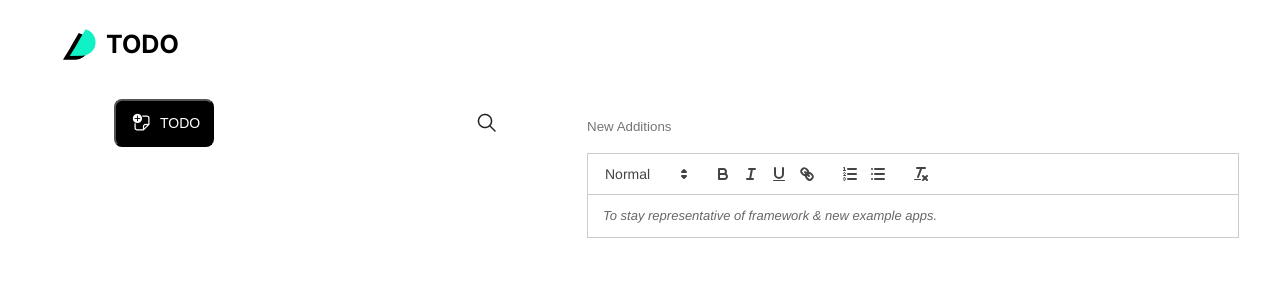
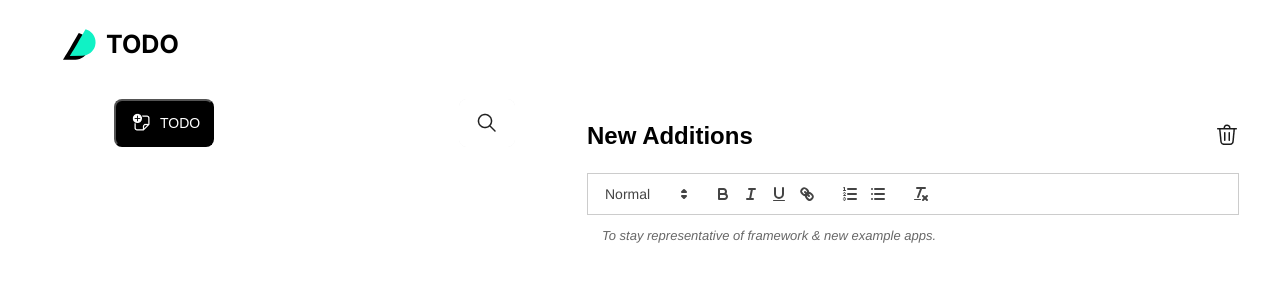
Before and after one commit to PriyanshuGo/my-todo-app, a Next.js app: page / in a window 1280 px wide. Shown: the top 300 px of the page. Built offline with nearby package versions, Linux system fonts and the light colour scheme.

Commit message:
sec2 structure complete

```diff
--- a/src/app/components/Section.jsx
+++ b/src/app/components/Section.jsx
@@ -15,11 +15,19 @@ function Section() {
     setDescription(value);
   };
 
+  const addTodo = () => {
+
+  }
+
+  const deleteTodo = () => {
+
+  }
+
   return (
     <section className="section">
       <div className="sec1main">
         <div className="sec1bar">
-          <button className="sec1add">
+          <button className="sec1add" onClick={addTodo}>
             <div className="sec1icon">
               <Image
                 src="/Add.png"
@@ -41,10 +49,21 @@ function Section() {
         </div>
         <div className="sec1todo">
           {/* Your card component or element can go here */}
+
         </div>
       </div>
       <div className="sec2">
-        <input type="text" id="topic" placeholder="New Additions" />
+      <div className="input">
+      <input type="text" id="topic" placeholder="New Additions" />
+        <button className="delete" onClick={deleteTodo}>
+        <Image
+              src="/delete.png"
+              alt="delete Button"
+              width={24}
+              height={24}
+            />
+        </button>
+      </div>
         <ReactQuill
           value={description}
           onChange={handleDescriptionChange}
--- a/src/app/components/index.css
+++ b/src/app/components/index.css
@@ -39,7 +39,7 @@
 }
 
 /* Section CSS */
-.section{
+.section {
     display: flex;
 }
 
@@ -95,7 +95,7 @@ display: flex;
     cursor: pointer;
 }
 
-.sec2{
+.sec2 {
     width: 652px;
     height: 736px;
     gap: 0px;
@@ -106,10 +106,46 @@ margin-left: 72px;
 
 }
 
-.sec2>input{
+.input {
+    display: flex;
+}
+
+.sec2 input {
     width: 545px;
     height: 54px;
     gap: 0px;
     opacity: 0px;
     border: none;
 }
+
+.sec2 input[type="text"] {
+    font-size: 1.5rem;
+    font-weight: bold;
+    border: none;
+    padding: 10px 0;
+    outline: none;
+    background-color: transparent;
+    width: 100%;
+}
+
+.sec2 input[type="text"]::placeholder {
+    color: #000;
+    font-weight: bold;
+    font-size: 1.5rem;
+    opacity: 1;
+}
+
+.delete {
+    background-color: transparent;
+    border: none;
+    cursor: pointer;
+}
+
+.ql-container {
+    border: none !important;
+}
+
+.ql-editor {
+    border: none !important;
+    box-shadow: none !important;
+}
```
Also changed, not shown: public/delete.png (added), src/app/assets/icon.jpeg (deleted). Lines whose indentation alone changed are shown as unchanged.
